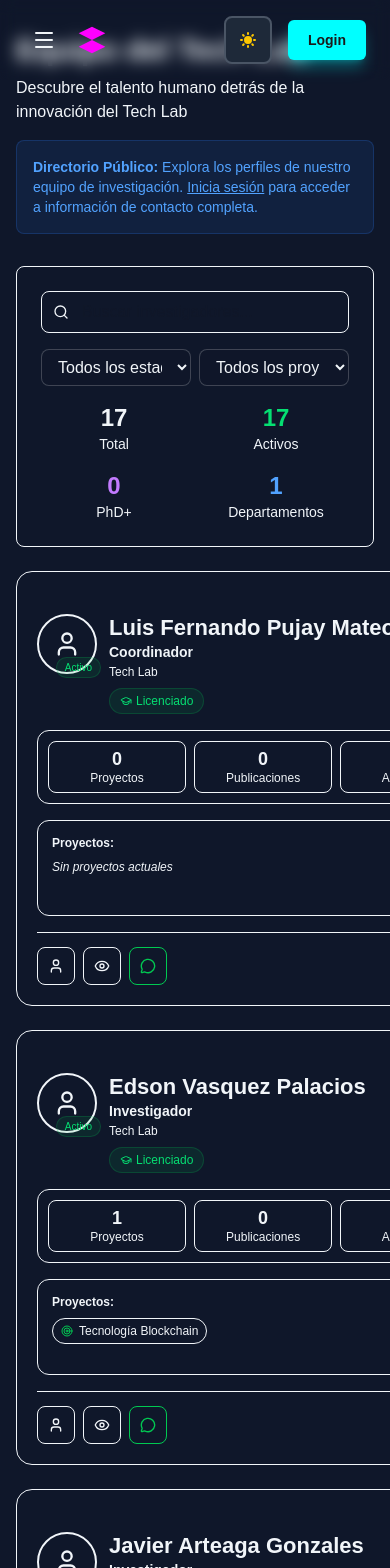
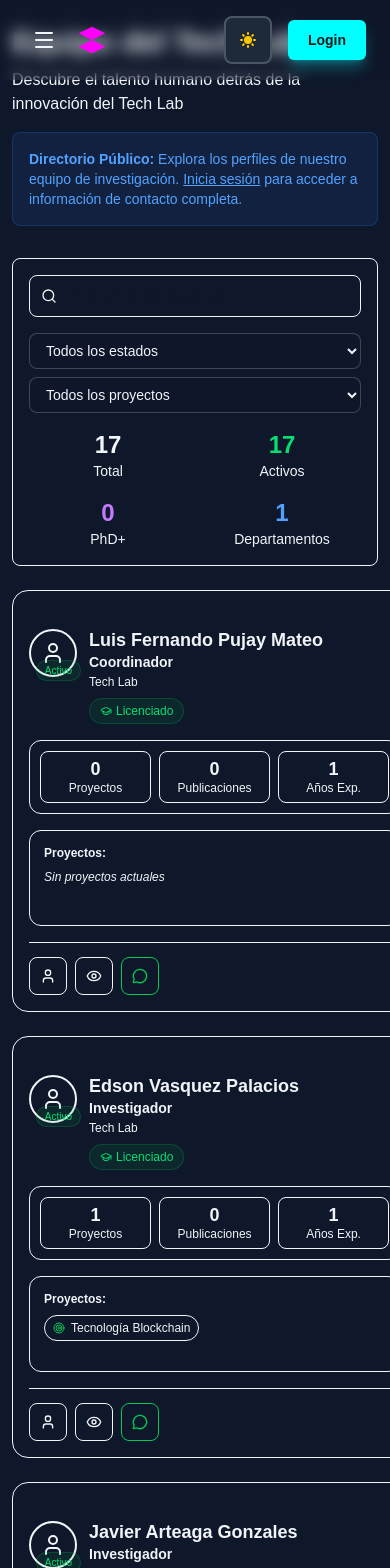
Before and after one commit to eduardo202020/tech-lab, a Next.js app: page /researchers in a window 390 px wide. Shown: the top 1568 px of the page. Built offline with nearby package versions, Linux system fonts and the light colour scheme.

Commit message:
feat: update demo URL for Blockchain project and enhance styling on Researchers page

```diff
--- a/public/mocks/projects.json
+++ b/public/mocks/projects.json
@@ -31,7 +31,7 @@
                 "Configuración de red privada y validadores."
             ],
             "gallery": [],
-            "demo_url": ""
+            "demo_url": "https://blockchain-frontend-orpin.vercel.app/"
         },
         {
             "id": "d2c2a2b4-01f8-5c14-8a6a-0e45c1b3a939",
--- a/src/app/researchers/page.tsx
+++ b/src/app/researchers/page.tsx
@@ -231,7 +231,7 @@ export default function ResearchersPage() {
     <div className="min-h-screen bg-theme-background">
       <Header />
 
-      <main className="max-w-7xl mx-auto px-4 py-8">
+      <main className="max-w-7xl mx-auto px-3 sm:px-4 py-6 sm:py-8">
         <div className="mb-8">
           <h1 className="text-3xl font-bold text-theme-text mb-2">
             {isAdmin
@@ -262,7 +262,7 @@ export default function ResearchersPage() {
         </div>
 
         {/* Controles */}
-        <div className="bg-theme-card rounded-lg p-6 border border-theme-border mb-6">
+        <div className="bg-theme-card rounded-lg p-4 sm:p-6 border border-theme-border mb-6">
           <div className="flex flex-col lg:flex-row gap-4 mb-4">
             {/* Búsqueda */}
             <div className="flex-1">
@@ -279,13 +279,13 @@ export default function ResearchersPage() {
             </div>
 
             {/* Filtros */}
-            <div className="flex gap-2">
+            <div className="grid grid-cols-1 sm:grid-cols-2 gap-2 w-full lg:w-auto">
               <select
                 value={selectedStatus}
                 onChange={(e) =>
                   setSelectedStatus(e.target.value as Researcher['status'] | '')
                 }
-                className="px-4 py-2 bg-theme-background border border-theme-border rounded-lg focus:ring-2 focus:ring-theme-accent text-theme-text"
+                className="w-full min-w-0 px-3 sm:px-4 py-2 bg-theme-background border border-theme-border rounded-lg focus:ring-2 focus:ring-theme-accent text-theme-text text-sm sm:text-base"
               >
                 <option value="">Todos los estados</option>
                 {statuses.map((status) => (
@@ -298,7 +298,7 @@ export default function ResearchersPage() {
               <select
                 value={selectedProject}
                 onChange={(e) => setSelectedProject(e.target.value)}
-                className="px-4 py-2 bg-theme-background border border-theme-border rounded-lg focus:ring-2 focus:ring-theme-accent text-theme-text"
+                className="w-full min-w-0 px-3 sm:px-4 py-2 bg-theme-background border border-theme-border rounded-lg focus:ring-2 focus:ring-theme-accent text-theme-text text-sm sm:text-base"
               >
                 <option value="">Todos los proyectos</option>
                 {projectOptions.map((project) => (
@@ -315,7 +315,7 @@ export default function ResearchersPage() {
                 onClick={() =>
                   alert('Funcionalidad de agregar investigador próximamente')
                 }
-                className="flex items-center gap-2 bg-gradient-to-r from-neon-pink to-bright-blue text-white px-4 py-2 rounded-lg hover:opacity-90 transition-opacity"
+                className="flex items-center justify-center gap-2 w-full lg:w-auto bg-gradient-to-r from-neon-pink to-bright-blue text-white px-4 py-2 rounded-lg hover:opacity-90 transition-opacity"
               >
                 <Plus className="w-4 h-4" />
                 Nuevo Investigador
@@ -368,7 +368,7 @@ export default function ResearchersPage() {
             return (
               <div
                 key={researcher.id}
-                className="group bg-theme-card border border-theme-border/40 rounded-2xl p-5 hover:border-theme-accent/60 hover:-translate-y-1 hover:shadow-xl transition-all duration-300 h-full flex flex-col"
+                className="group bg-theme-card border border-theme-border/40 rounded-2xl p-4 sm:p-5 hover:border-theme-accent/60 hover:-translate-y-1 hover:shadow-xl transition-all duration-300 h-full flex flex-col"
               >
                 <div className="h-1.5 w-14 rounded-full bg-theme-accent/40 mb-4" />
 
@@ -381,11 +381,11 @@ export default function ResearchersPage() {
                         alt={researcher.name}
                         width={60}
                         height={60}
-                        className="w-[60px] h-[60px] rounded-full object-cover border-2 border-theme-border group-hover:border-theme-accent/50 transition-colors"
+                        className="w-12 h-12 sm:w-[60px] sm:h-[60px] rounded-full object-cover border-2 border-theme-border group-hover:border-theme-accent/50 transition-colors"
                       />
                     ) : (
-                      <div className="w-[60px] h-[60px] rounded-full bg-theme-accent/10 border-2 border-theme-border group-hover:border-theme-accent/50 flex items-center justify-center transition-colors">
-                        <User className="w-7 h-7 text-theme-accent" />
+                      <div className="w-12 h-12 sm:w-[60px] sm:h-[60px] rounded-full bg-theme-accent/10 border-2 border-theme-border group-hover:border-theme-accent/50 flex items-center justify-center transition-colors">
+                        <User className="w-6 h-6 sm:w-7 sm:h-7 text-theme-accent" />
                       </div>
                     )}
                     <span
@@ -398,7 +398,7 @@ export default function ResearchersPage() {
                   <div className="flex-1 min-w-0">
                     <Link
                       href={`/researchers/${researcher.id}`}
-                      className="block text-[22px] leading-tight font-bold text-theme-text hover:text-theme-accent truncate transition-colors"
+                      className="block text-lg sm:text-[22px] leading-tight font-bold text-theme-text hover:text-theme-accent truncate transition-colors"
                     >
                       {researcher.name}
                     </Link>
@@ -470,8 +470,8 @@ export default function ResearchersPage() {
                 </div>
 
                 {/* Botones de Acción */}
-                <div className="mt-auto flex items-center justify-between pt-3.5 border-t border-theme-border/60">
-                  <div className="flex gap-2">
+                <div className="mt-auto flex flex-col sm:flex-row sm:items-center sm:justify-between gap-2 pt-3.5 border-t border-theme-border/60">
+                  <div className="flex flex-wrap gap-2">
                     {/* Botón Ver Página Completa - Todos los usuarios */}
                     <Link
                       href={`/researchers/${researcher.id}`}
@@ -542,7 +542,7 @@ export default function ResearchersPage() {
 
                   {/* Botones Admin */}
                   {isAdmin && (
-                    <div className="flex gap-2">
+                    <div className="flex flex-wrap gap-2">
                       <button
                         onClick={() => alert('Edición próximamente')}
                         className="p-2.5 text-theme-secondary hover:text-theme-text hover:bg-theme-accent/10 border border-theme-border/60 rounded-lg transition-colors"
```
